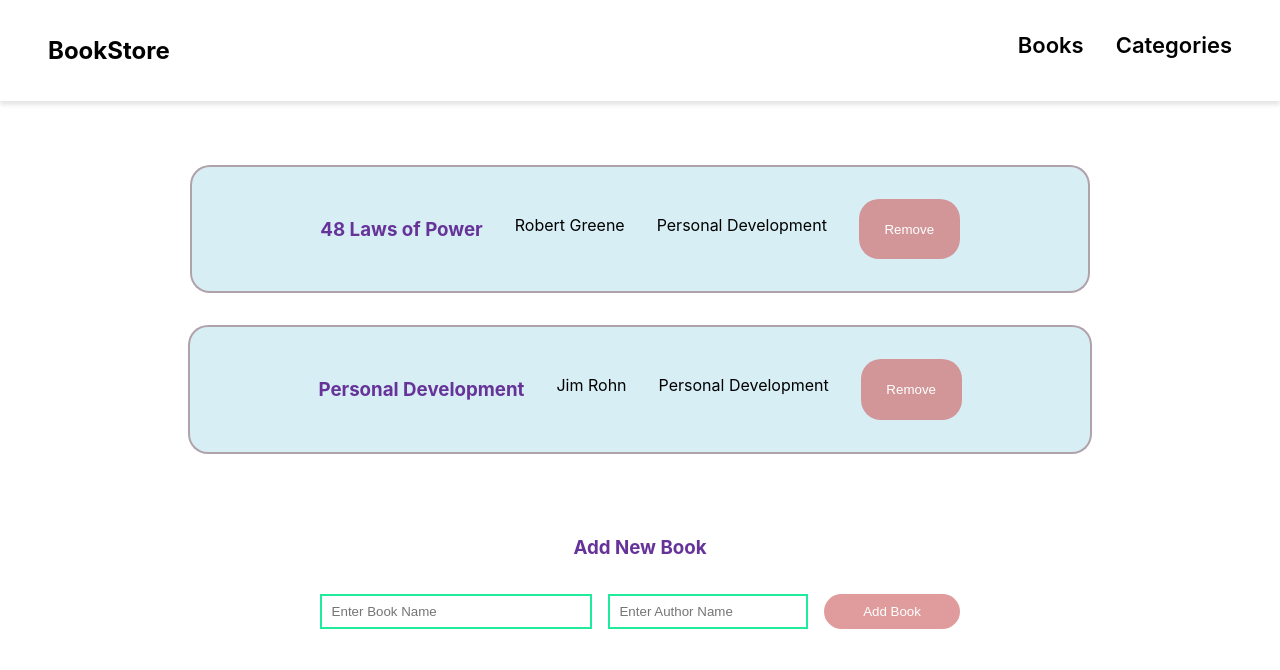
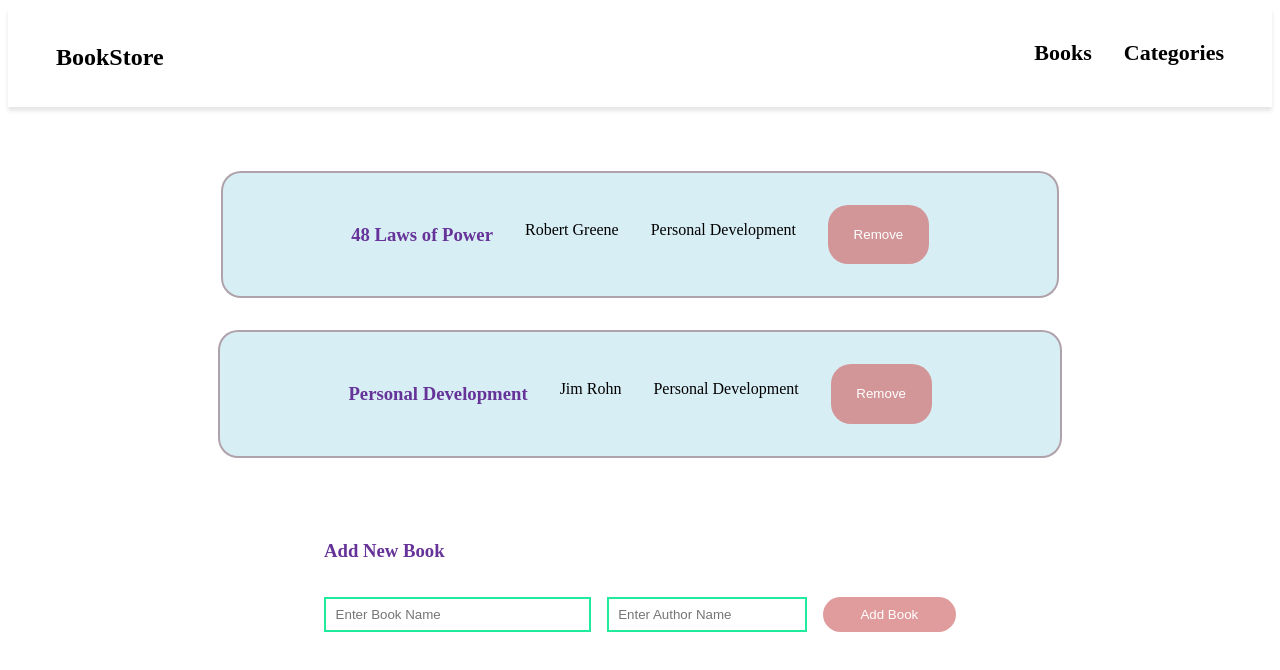
Before and after one commit to hetrox8/book-store, a React (Create React App) app: page / in a window 1280 px wide. Shown: the top 670 px of the page. Built offline with nearby package versions, Linux system fonts and the light colour scheme.

Commit message:
solve all linters

```diff
--- a/package.json
+++ b/package.json
@@ -36,5 +36,8 @@
       "last 1 firefox version",
       "last 1 safari version"
     ]
+  },
+  "devDependencies": {
+    "stylelint-config-standard": "^34.0.0"
   }
 }
--- a/src/App.css
+++ /dev/null
@@ -1,38 +0,0 @@
-.App {
-  text-align: center;
-}
-
-.App-logo {
-  height: 40vmin;
-  pointer-events: none;
-}
-
-@media (prefers-reduced-motion: no-preference) {
-  .App-logo {
-    animation: App-logo-spin infinite 20s linear;
-  }
-}
-
-.App-header {
-  background-color: #282c34;
-  min-height: 100vh;
-  display: flex;
-  flex-direction: column;
-  align-items: center;
-  justify-content: center;
-  font-size: calc(10px + 2vmin);
-  color: white;
-}
-
-.App-link {
-  color: #61dafb;
-}
-
-@keyframes App-logo-spin {
-  from {
-    transform: rotate(0deg);
-  }
-  to {
-    transform: rotate(360deg);
-  }
-}
--- a/src/App.js
+++ b/src/App.js
@@ -1,5 +1,4 @@
 import React from 'react'; // Make sure to import React
-import './App.css';
 import { Routes, Route } from 'react-router-dom';
 import Book from './components/Books';
 import Navbar from './components/Navbar';
--- a/src/index.css
+++ /dev/null
@@ -1,13 +0,0 @@
-body {
-  margin: 0;
-  font-family: -apple-system, BlinkMacSystemFont, 'Segoe UI', 'Roboto', 'Oxygen',
-    'Ubuntu', 'Cantarell', 'Fira Sans', 'Droid Sans', 'Helvetica Neue',
-    sans-serif;
-  -webkit-font-smoothing: antialiased;
-  -moz-osx-font-smoothing: grayscale;
-}
-
-code {
-  font-family: source-code-pro, Menlo, Monaco, Consolas, 'Courier New',
-    monospace;
-}
--- a/src/index.js
+++ b/src/index.js
@@ -1,6 +1,5 @@
 import React from 'react';
 import ReactDOM from 'react-dom/client';
-import './index.css';
 import { BrowserRouter } from 'react-router-dom';
 import App from './App';
 
```
Also changed, not shown: .stylelintrc.json, src/components/Styles/Category.css (indentation only), src/components/Styles/Navbar.css (indentation only), 1 other file (tests, documents, lock files or other folders).
